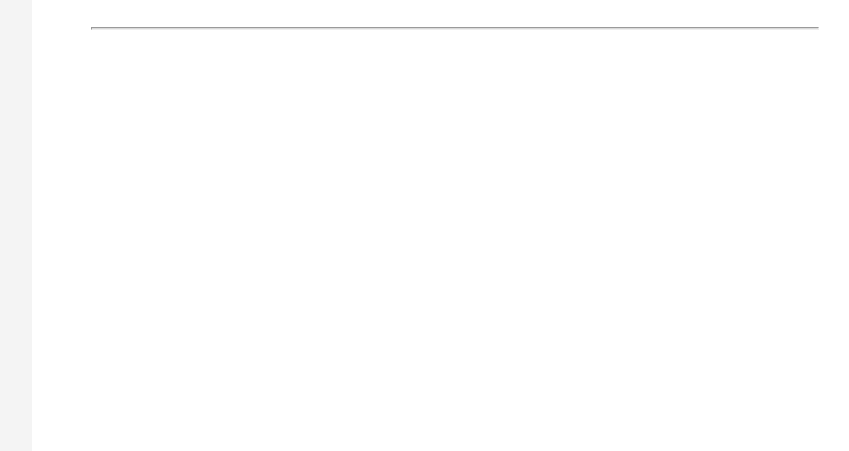
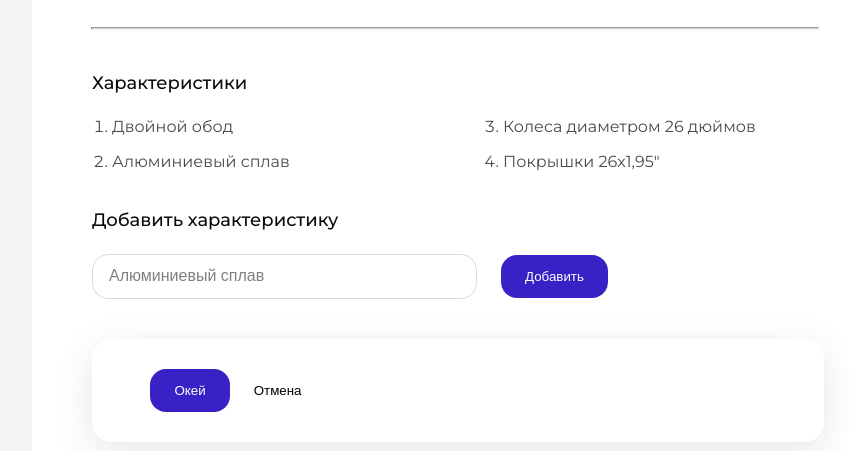
Before and after one commit to Arshinlol/Bike, a React (Vite) app: page / in a window 1280 px wide. Shown: the part 473-924 px from the top of the page, without its empty margins (185-1034 px from the left). Built offline with nearby package versions, Linux system fonts and the light colour scheme.

Commit message:
footer and list

```diff
--- a/src/components/Content.jsx
+++ b/src/components/Content.jsx
@@ -1,3 +1,6 @@
+import Footer from "./Footer";
+import List from "./list";
+
 function Content({activeButton}){
     const data ={
         monts:{
@@ -34,6 +37,8 @@ function Content({activeButton}){
             </div>
         </div>
         <hr className="line" />
+        <List></List>
+        <Footer></Footer>
     </>
     );
 }
--- /dev/null
+++ b/src/components/Footer.jsx
@@ -0,0 +1,9 @@
+function Footer(){
+    return(
+        <div className="footer">
+            <button className="footer_but_ok">Окей</button>
+            <button className="footer_but_cancel">Отмена</button>
+        </div>
+    )
+}
+export default Footer;
--- /dev/null
+++ b/src/components/List.jsx
@@ -0,0 +1,24 @@
+function List(){
+    return(
+       <div className="params">
+            <h3>
+            Характеристики
+            </h3>
+            <ol className="params_list">
+                <li>Двойной обод</li>
+                <li>Алюминиевый сплав</li>
+                <li>Колеса диаметром 26 дюймов</li>
+                <li>Покрышки 26х1,95"</li>
+
+            </ol>
+            <div className="add_params">
+                <h3>Добавить характеристику</h3>
+                <div className="add_params_form">
+                    <input tupe="text" placeholder="Алюминиевый сплав"></input>
+                    <button className="add_params_but">Добавить</button>
+                </div>
+            </div>
+       </div>
+    );
+}
+export default List;
--- a/src/components/components.css
+++ b/src/components/components.css
@@ -28,3 +28,87 @@
     background-color: #ffffff;
 
 } */
+
+.params{
+    margin: 40px 0 0 60px;
+    text-align: left;
+}
+.params_list{
+    margin: 20px 0 0 -20px;
+    column-count: 2;
+}
+.params_list li {
+    margin: 0 0 16px 0;
+}
+.add_params{
+    margin: 20px 0 0 0;
+}
+.add_params_form{
+    margin: 20px 0 0 0;
+
+}
+.add_params_form input {
+    width: 351px;
+    padding: 14px 16px;
+    border-radius: 16px;
+    border: 1px solid #D9D9D9;
+    background:White;
+}
+::placeholder{
+    color:Grey;
+    font-size: 16px;
+}
+.add_params_form input:focus{
+    outline: none;
+    border-radius: 16px;
+    border: 1px solid Blue;
+}
+.add_params_form button{
+    border-radius: 16px;
+    background: #3922C5;
+    padding: 14px 24px;
+    color: white;
+    border: none;
+    cursor: pointer;
+    margin-left: 24px;
+}
+.add_params_form button:hover{
+    background: #2C1A9A;
+}
+.add_params_form button:active{
+    background: #1F1368;
+}
+
+.footer_but_ok{
+    border-radius: 16px;
+    background: #3922C5;
+    padding: 14px 24px;
+    color: white;
+    border: none;
+    cursor: pointer;
+}
+.footer_but_ok:hover{
+    background: #2C1A9A;
+}
+.footer_but_ok:active{
+    background:#1F1368;
+}
+.footer_but_cancel{
+    padding: 14px 24px;
+    background: white;
+    border: none;
+}
+.footer_but_cancel:hover{
+    color: #2C1A9A;
+}
+.footer_but_cancel:active{
+    color: #1F1368;
+}
+
+.footer{
+    width: 26%;
+    padding: 30px 476px 30px 36px;
+    margin: 40px 60px 40px 60px;
+    border-radius: 20px;
+    box-shadow: 0px 10px 40px 0px rgba(12, 12, 12, 0.10);
+}
--- a/src/index.css
+++ b/src/index.css
@@ -3,6 +3,7 @@
   font-size: 16px;
   font-style: normal;
   font-weight: 400;
+  color:#494949;
 
 
   background-color: #F4F4F4;
@@ -37,21 +38,24 @@ h1 {
   font-style: normal;
   font-weight: 700;
   line-height: 39px;
+  color: #0C0C0C;
 }
 h2{
   font-size: 22px;
   font-style: normal;
   font-weight: 500;
   line-height: 33px;
+  color: #0C0C0C;
 }
 h3{
   font-size: 18px;
   font-style: normal;
   font-weight: 500;
   line-height: 27px;
+  color: #0C0C0C;
 }
 p{
-  color: #494949;
+  color:#494949;
   font-family: Montserrat;
   font-size: 16px;
   font-style: normal;
```
